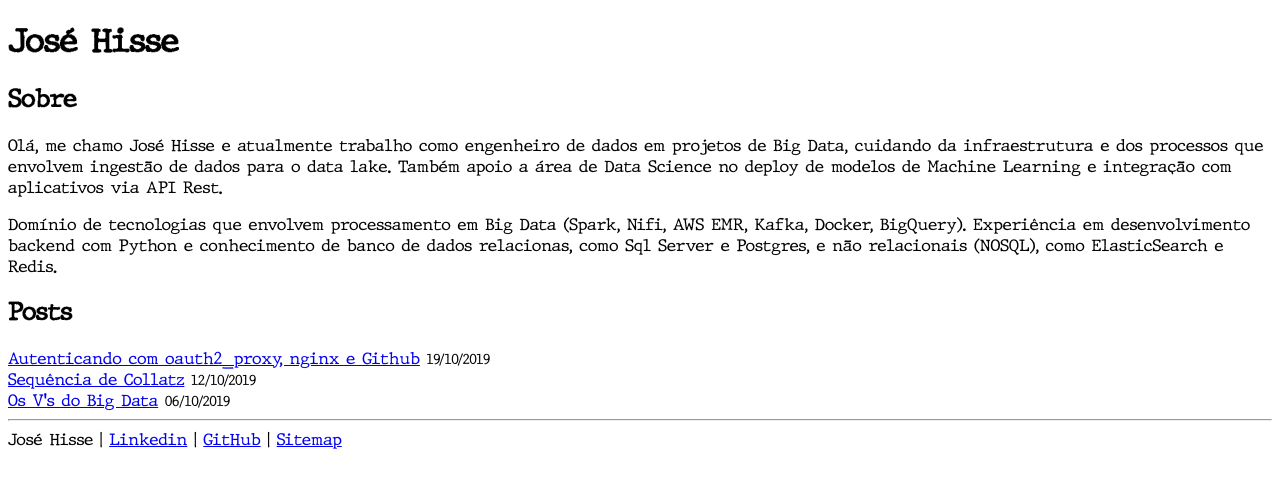
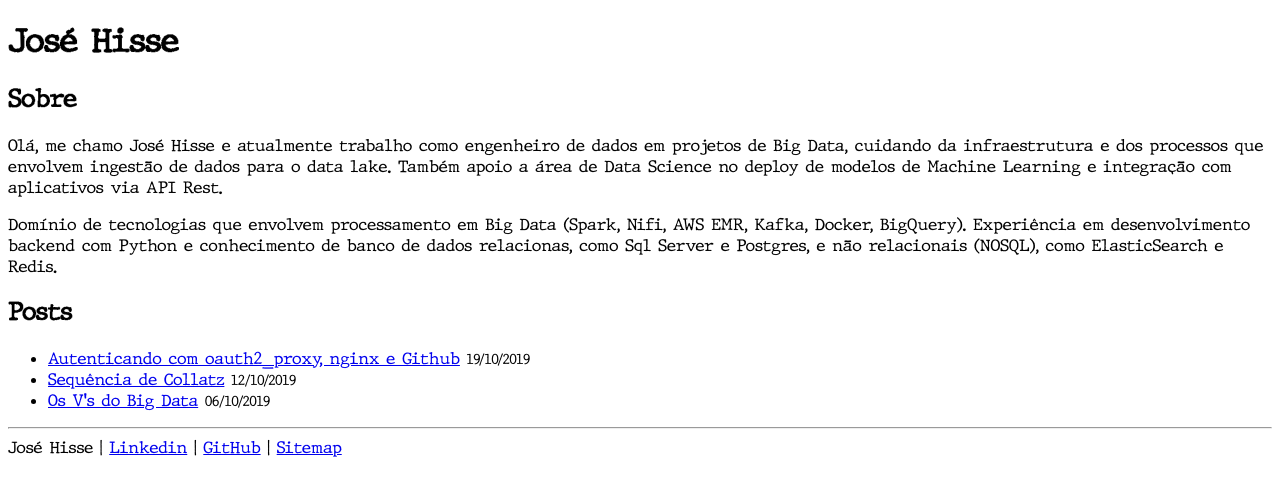
Before and after one commit to jhisse/jhisse.github.io, a Jekyll site: the page built from index.html, in a window 1280 px wide. Shown: the top 496 px of the page. Built offline with Jekyll 4.4.1, drawn with Linux system fonts in a browser that asks for light colours.

Commit message:
list in posts

```diff
--- a/index.html
+++ b/index.html
@@ -23,9 +23,12 @@ title: José Hisse
 <section>
 <h2>Posts</h2>
 
+<ul>
 {% for post in site.posts %}
-    <a href="{{ post.url | prepend: site.baseurl }}">{{ post.title }}</a>
-    <small><time datetime="{{ post.date | date: "%Y-%m-%d" }}">{{ post.date | date: "%d/%m/%Y" }}</time></small>
-  <br>
+  <li>
+      <a href="{{ post.url | prepend: site.baseurl }}">{{ post.title }}</a>
+      <small><time datetime="{{ post.date | date: "%Y-%m-%d" }}">{{ post.date | date: "%d/%m/%Y" }}</time></small>
+  </li>
 {% endfor %}
+</ul>
 </section>
```
